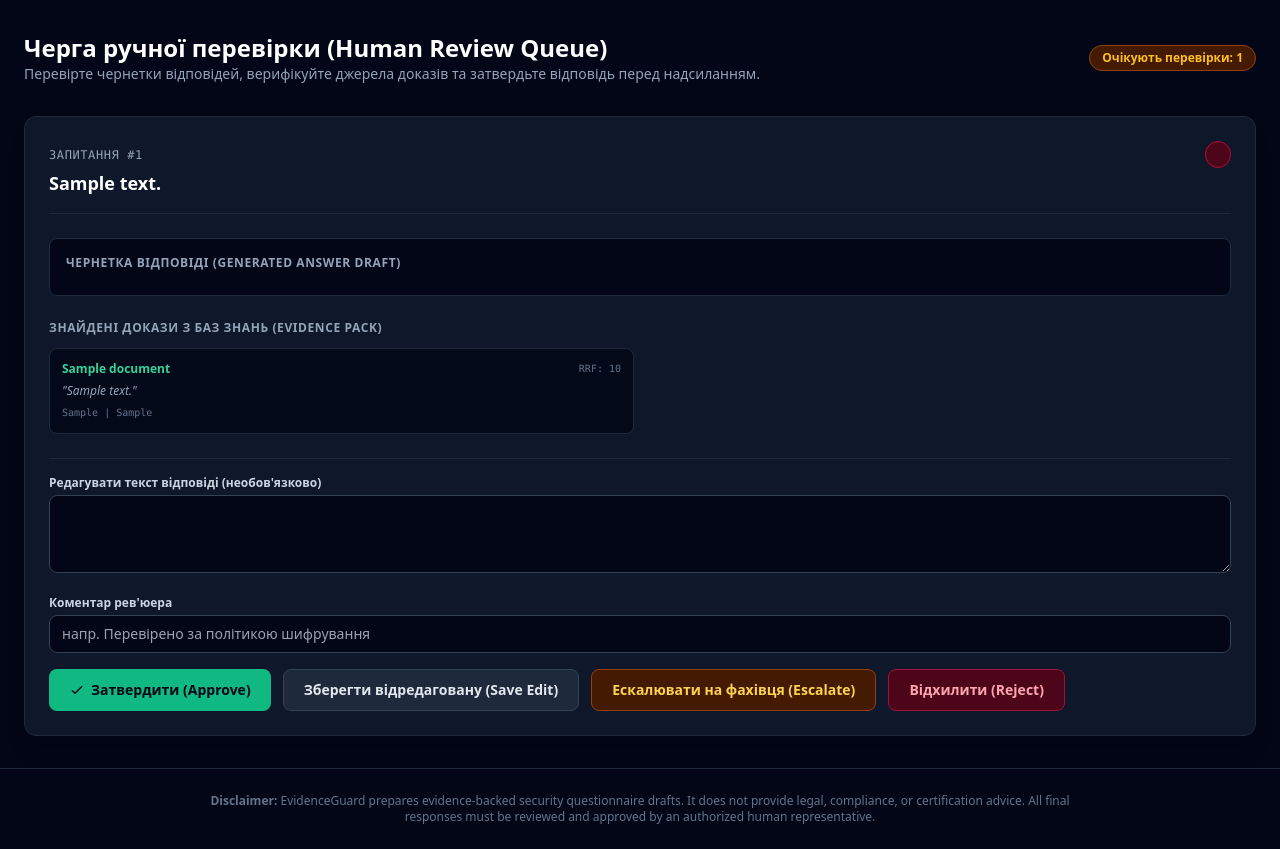
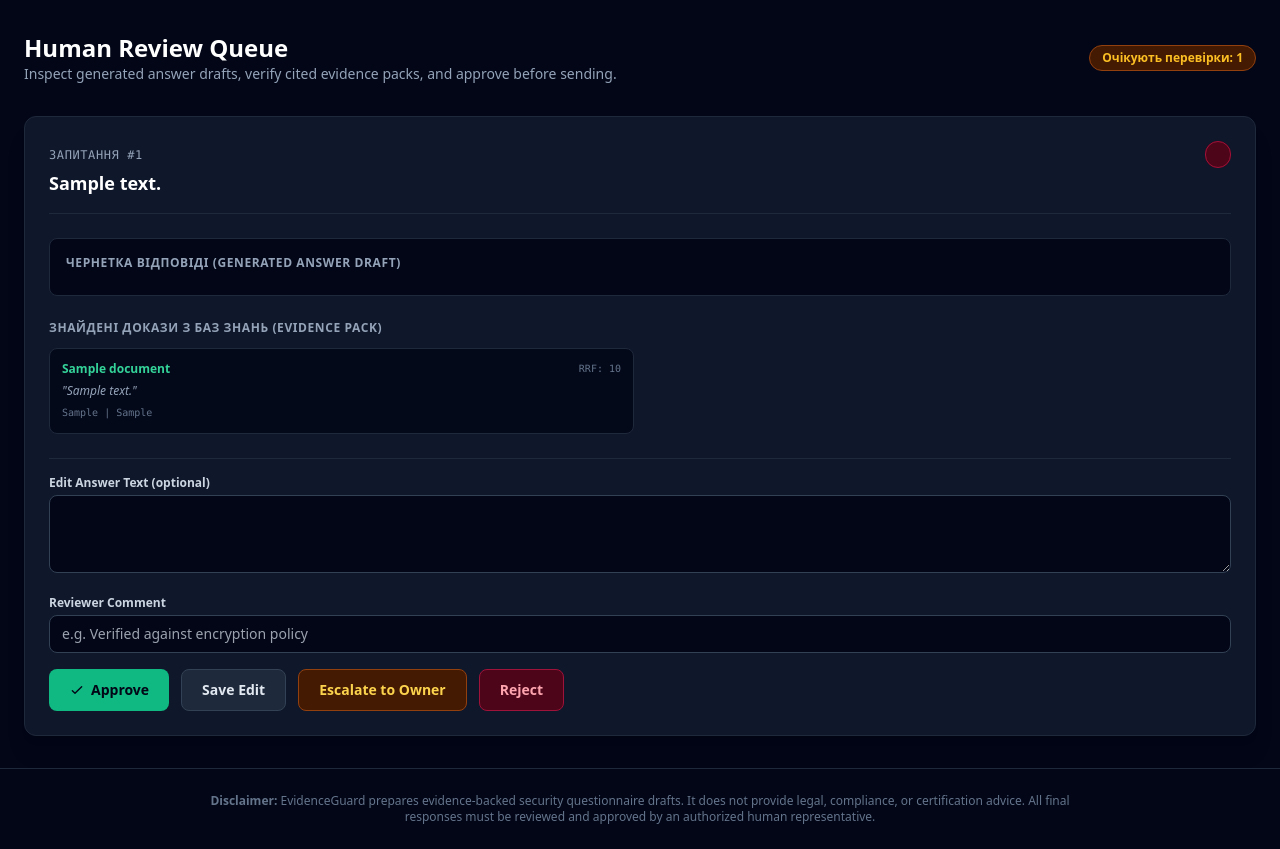
Before and after one commit to IvanSokol82/EvidenceGuard, a FastAPI app: template src/templates/review.html in a window 1280 px wide. Shown: the part 65-914 px from the top of the page. Run offline with FastAPI, Linux system fonts and the light colour scheme; the template is opened without the code that fills it: most values are stand-ins (such as "Sample title", 1, 10 or a date in 2020); some libraries are stand-ins or nearby versions.

Commit message:
fix: complete EN/UK translation coverage for all UI forms, placeholders, and table headers

```diff
--- a/src/templates/review.html
+++ b/src/templates/review.html
@@ -1,16 +1,16 @@
 {% extends "base.html" %}
 
-{% block title %}Черга перевірки — EvidenceGuard{% endblock %}
+{% block title %}{{ t('review_title', lang) }} — EvidenceGuard{% endblock %}
 
 {% block content %}
 <div class="space-y-8">
     <div class="flex justify-between items-center">
         <div>
-            <h1 class="text-2xl font-bold text-white">Черга ручної перевірки (Human Review Queue)</h1>
-            <p class="text-sm text-slate-400">Перевірте чернетки відповідей, верифікуйте джерела доказів та затвердьте відповідь перед надсиланням.</p>
+            <h1 class="text-2xl font-bold text-white">{{ t('review_title', lang) }}</h1>
+            <p class="text-sm text-slate-400">{{ t('review_desc', lang) }}</p>
         </div>
         <div class="px-3 py-1 bg-amber-950 text-amber-400 border border-amber-800 rounded-full text-xs font-semibold">
-            Очікують перевірки: {{ queue_items|length }}
+            {% if lang == 'en' %}Pending Review:{% else %}Очікують перевірки:{% endif %} {{ queue_items|length }}
         </div>
     </div>
 
@@ -20,7 +20,7 @@
         <!-- Question Header -->
         <div class="flex items-start justify-between border-b border-slate-800 pb-4">
             <div>
-                <span class="text-xs font-mono text-slate-400 uppercase tracking-wider">Запитання #{{ item.question.question_number }}</span>
+                <span class="text-xs font-mono text-slate-400 uppercase tracking-wider">{% if lang == 'en' %}QUESTION{% else %}ЗАПИТАННЯ{% endif %} #{{ item.question.question_number }}</span>
                 <h2 class="text-lg font-bold text-white mt-1">{{ item.question.original_text }}</h2>
             </div>
             <div>
@@ -36,19 +36,19 @@
 
         <!-- Answer Draft -->
         <div class="bg-slate-950 border border-slate-800 rounded-lg p-4 space-y-2">
-            <h3 class="text-xs font-semibold text-slate-400 uppercase tracking-wider">Чернетка відповіді (Generated Answer Draft)</h3>
+            <h3 class="text-xs font-semibold text-slate-400 uppercase tracking-wider">{% if lang == 'en' %}GENERATED ANSWER DRAFT{% else %}ЧЕРНЕТКА ВІДПОВІДІ (GENERATED ANSWER DRAFT){% endif %}</h3>
             <p class="text-sm text-slate-200 leading-relaxed font-mono whitespace-pre-line">{{ item.draft.draft_text }}</p>
         </div>
 
         <!-- Evidence Pack -->
         {% if item.evidence %}
         <div class="space-y-3">
-            <h3 class="text-xs font-semibold text-slate-400 uppercase tracking-wider">Знайдені докази з баз знань (Evidence Pack)</h3>
+            <h3 class="text-xs font-semibold text-slate-400 uppercase tracking-wider">{% if lang == 'en' %}RETRIEVED EVIDENCE PACK{% else %}ЗНАЙДЕНІ ДОКАЗИ З БАЗ ЗНАНЬ (EVIDENCE PACK){% endif %}</h3>
             <div class="grid grid-cols-1 md:grid-cols-2 gap-3">
                 {% for ev in item.evidence %}
                 <div class="bg-slate-950/80 border border-slate-800 rounded-lg p-3 space-y-1.5 text-xs">
                     <div class="flex justify-between items-center text-slate-300">
-                        <span class="font-bold text-emerald-400">{{ ev.chunk.document.title if ev.chunk and ev.chunk.document else 'Затверджена політика' }}</span>
+                        <span class="font-bold text-emerald-400">{{ ev.chunk.document.title if ev.chunk and ev.chunk.document else 'Approved Policy' }}</span>
                         <span class="font-mono text-[10px] text-slate-500">RRF: {{ ev.rrf_score }}</span>
                     </div>
                     <p class="text-slate-400 line-clamp-3 italic">"{{ ev.chunk.content if ev.chunk else '' }}"</p>
@@ -61,14 +61,14 @@
         </div>
         {% else %}
         <div class="p-3 bg-amber-950/40 border border-amber-900/60 rounded-lg text-xs text-amber-300">
-            <strong>Увага:</strong> У базі знань не знайдено жодного затвердженого документа для підтвердження цієї відповіді.
+            <strong>{% if lang == 'en' %}Warning:{% else %}Увага:{% endif %}</strong> {% if lang == 'en' %}No approved document evidence found in the knowledge base for this question.{% else %}У базі знань не знайдено жодного затвердженого документа для підтвердження цієї відповіді.{% endif %}
         </div>
         {% endif %}
 
         <!-- Missing Information & Assumptions -->
         {% if item.draft.missing_information %}
         <div class="p-3 bg-slate-950 border border-slate-800 rounded-lg text-xs space-y-1">
-            <span class="font-semibold text-amber-400">Відсутня інформація (Missing info):</span>
+            <span class="font-semibold text-amber-400">{% if lang == 'en' %}Missing Information:{% else %}Відсутня інформація (Missing info):{% endif %}</span>
             <ul class="list-disc list-inside text-slate-400">
                 {% for info in item.draft.missing_information %}
                 <li>{{ info }}</li>
@@ -81,28 +81,28 @@
         <div class="pt-4 border-t border-slate-800">
             <form action="/ui/review/{{ item.draft.id }}/decision" method="POST" class="space-y-4">
                 <div>
-                    <label class="block text-xs font-semibold text-slate-300 mb-1">Редагувати текст відповіді (необов'язково)</label>
+                    <label class="block text-xs font-semibold text-slate-300 mb-1">{{ t('review_edit_label', lang) }}</label>
                     <textarea name="edited_text" rows="3" class="w-full px-3 py-2 bg-slate-950 border border-slate-700 rounded-lg text-sm text-white focus:outline-none focus:border-emerald-500 font-mono">{{ item.draft.draft_text }}</textarea>
                 </div>
 
                 <div>
-                    <label class="block text-xs font-semibold text-slate-300 mb-1">Коментар рев'юера</label>
-                    <input type="text" name="comments" placeholder="напр. Перевірено за політикою шифрування" class="w-full px-3 py-2 bg-slate-950 border border-slate-700 rounded-lg text-sm text-white focus:outline-none focus:border-emerald-500">
+                    <label class="block text-xs font-semibold text-slate-300 mb-1">{{ t('review_comment_label', lang) }}</label>
+                    <input type="text" name="comments" placeholder="{{ t('review_comment_placeholder', lang) }}" class="w-full px-3 py-2 bg-slate-950 border border-slate-700 rounded-lg text-sm text-white focus:outline-none focus:border-emerald-500">
                 </div>
 
                 <div class="flex flex-wrap gap-3">
                     <button type="submit" name="decision" value="approved" class="px-5 py-2.5 bg-emerald-500 hover:bg-emerald-400 text-slate-950 font-bold text-sm rounded-lg transition flex items-center gap-1.5">
                         <svg class="w-4 h-4" fill="none" stroke="currentColor" viewBox="0 0 24 24"><path stroke-linecap="round" stroke-linejoin="round" stroke-width="2" d="M5 13l4 4L19 7"></path></svg>
-                        Затвердити (Approve)
+                        {{ t('btn_approve', lang) }}
                     </button>
                     <button type="submit" name="decision" value="edited" class="px-5 py-2.5 bg-slate-800 hover:bg-slate-700 text-slate-200 font-semibold text-sm rounded-lg border border-slate-700 transition">
-                        Зберегти відредаговану (Save Edit)
+                        {{ t('btn_save_edit', lang) }}
                     </button>
                     <button type="submit" name="decision" value="escalated" class="px-5 py-2.5 bg-amber-950 hover:bg-amber-900 text-amber-300 font-semibold text-sm rounded-lg border border-amber-800 transition">
-                        Ескалювати на фахівця (Escalate)
+                        {{ t('btn_escalate', lang) }}
                     </button>
                     <button type="submit" name="decision" value="rejected" class="px-5 py-2.5 bg-rose-950 hover:bg-rose-900 text-rose-300 font-semibold text-sm rounded-lg border border-rose-800 transition">
-                        Відхилити (Reject)
+                        {{ t('btn_reject', lang) }}
                     </button>
                 </div>
             </form>
@@ -111,10 +111,10 @@
     {% else %}
     <div class="bg-slate-900 border border-slate-800 rounded-xl p-12 text-center text-slate-400 space-y-3">
         <svg class="w-12 h-12 mx-auto text-emerald-500" fill="none" stroke="currentColor" viewBox="0 0 24 24"><path stroke-linecap="round" stroke-linejoin="round" stroke-width="2" d="M9 12l2 2 4-4m6 2a9 9 0 11-18 0 9 9 0 0118 0z"></path></svg>
-        <h3 class="text-lg font-bold text-white">Усі чернетки перевірено!</h3>
-        <p class="text-sm">У черзі ручної перевірки немає нових відповідей.</p>
-        <a href="/ui/questionnaires/new" class="inline-block mt-4 px-4 py-2 bg-slate-800 hover:bg-slate-700 text-slate-200 text-xs font-semibold rounded-lg border border-slate-700 transition">
-            Опрацювати новий опитувальник
+        <h3 class="text-lg font-bold text-white">{% if lang == 'en' %}All Drafts Reviewed!{% else %}Усі чернетки перевірено!{% endif %}</h3>
+        <p class="text-sm">{% if lang == 'en' %}No pending answers in the review queue.{% else %}У черзі ручної перевірки немає нових відповідей.{% endif %}</p>
+        <a href="/ui/questionnaires/new?lang={{ lang }}" class="inline-block mt-4 px-4 py-2 bg-slate-800 hover:bg-slate-700 text-slate-200 text-xs font-semibold rounded-lg border border-slate-700 transition">
+            {{ t('cta_new_questionnaire', lang) }}
         </a>
     </div>
     {% endfor %}
```
Also changed, not shown: src/i18n.py (+83 -1 lines), src/templates/documents.html (+19 -20 lines), src/templates/questionnaires_new.html (+12 -12 lines), tests/unit/test_ui.py (+2 -1 lines).
